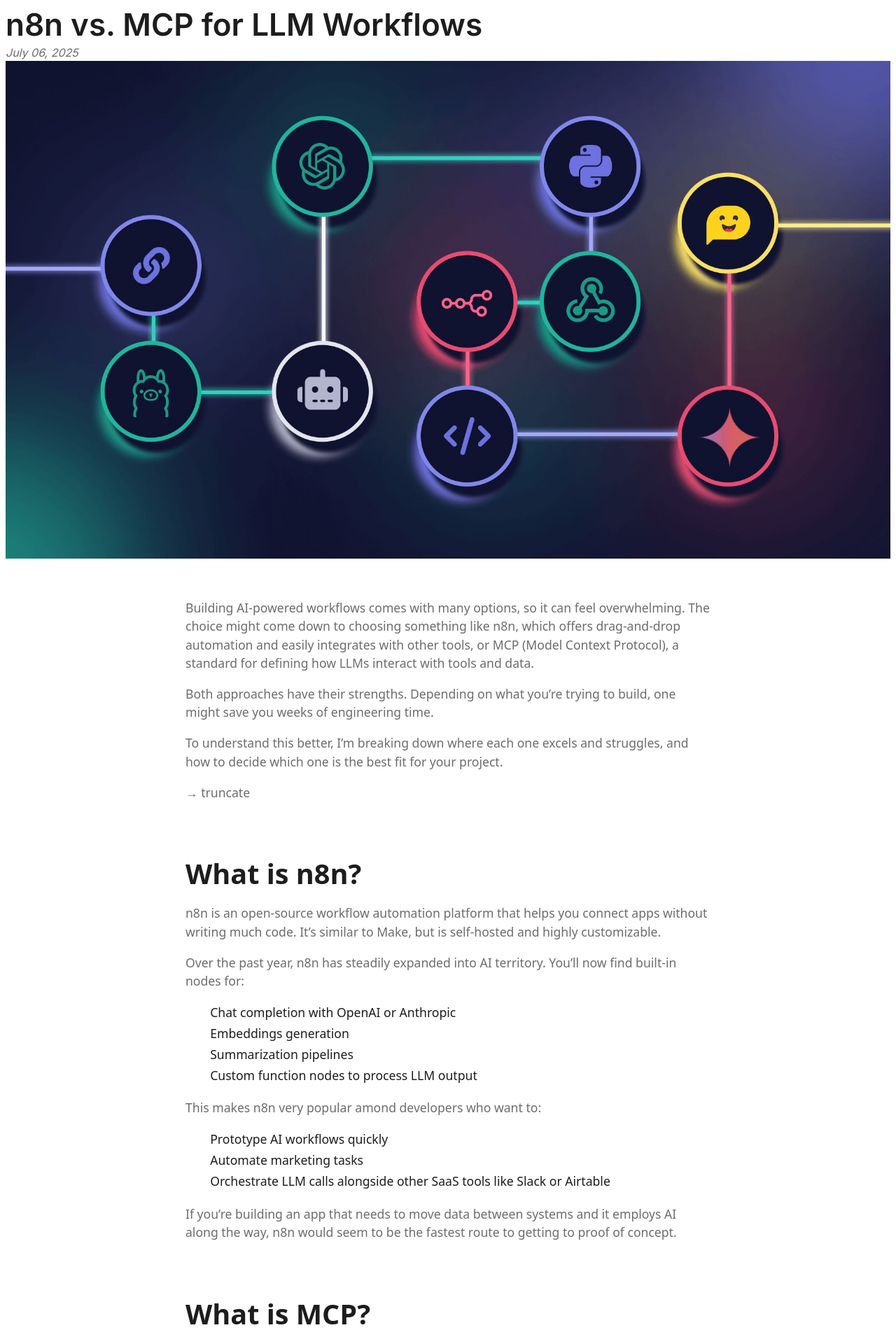
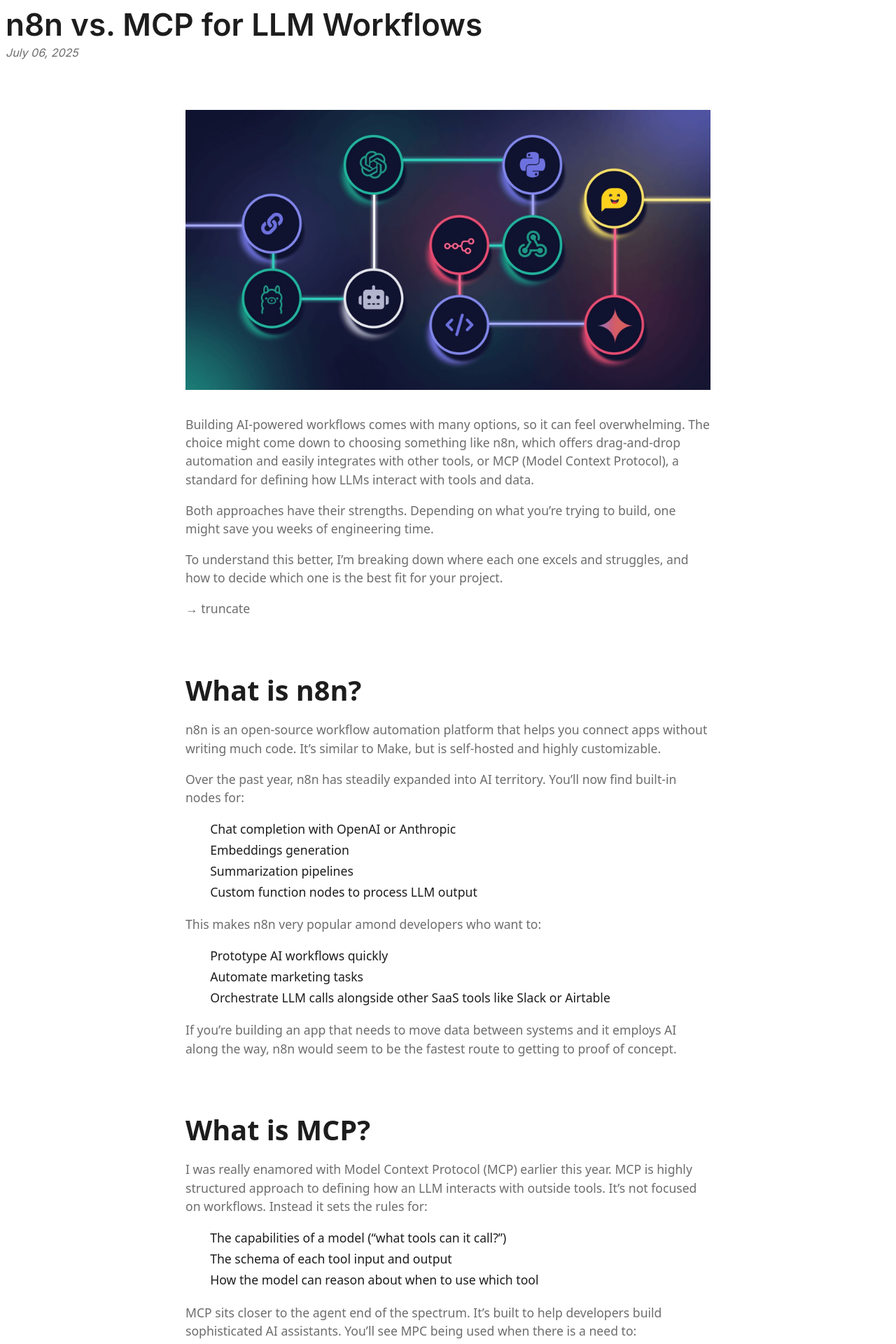
Before and after one commit to johnpottergr/llmvisibility.co, a Jekyll site: the page built from _posts/2025-07-06-n8n-vs-mcp.md, in a window 1280 px wide. Shown: the top 1920 px of the page at 70% size. Built offline with Jekyll 4.4.1, drawn with Linux system fonts in a browser that asks for light colours; our own code applies the rules of GitHub Pages for plain Markdown files.

Commit message:
change styling

```diff
--- a/_layouts/post.html
+++ b/_layouts/post.html
@@ -11,12 +11,12 @@
 <article>
   <h1>{{ page.title }}</h1>
   <p><em>{{ page.date | date: "%B %d, %Y" }}</em></p>
+
+  <div class="post-content">
     {% if page.image %}
       <img src="{{ page.image }}" alt="{{ page.title }}" />
     {% endif %}
 
-      <!-- Wrap post content here -->
-      <div class="post-content">
     {{ content }}
   </div>
 </article>
```
Lines whose indentation alone changed are shown as unchanged.
